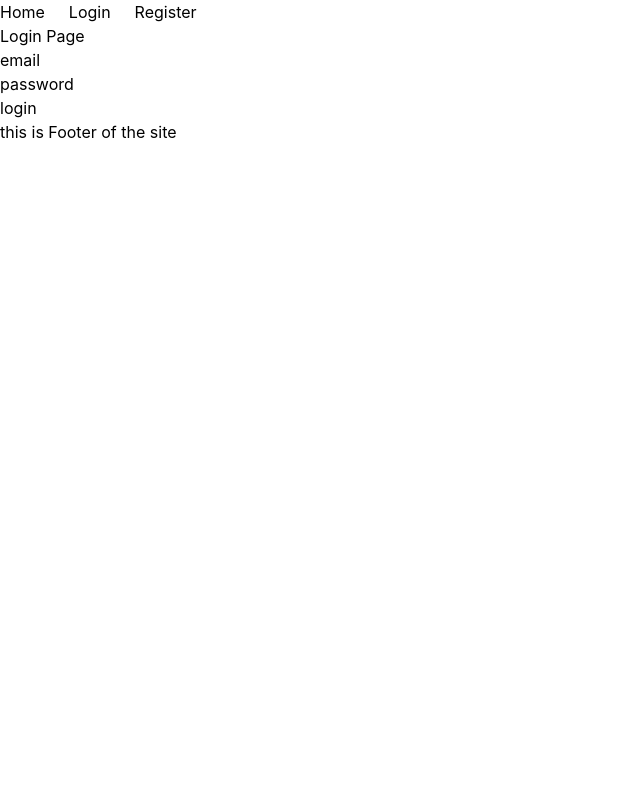
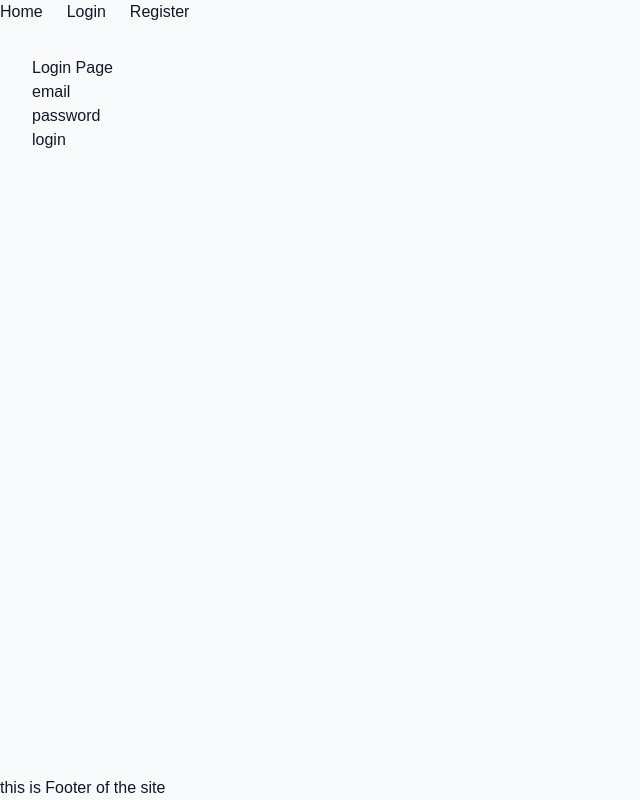
Before and after one commit to EzmarayRahimi/mern-ecommerce-platform, a React (Vite) app in the folder client/: page /login in a window 1280 px wide. Shown: the whole page, without its empty margins (0-640 px from the left). Built offline with nearby package versions, Linux system fonts and the light colour scheme.

Commit message:
style : add global UI styles and layout

```diff
--- a/client/src/index.css
+++ b/client/src/index.css
@@ -1 +1,30 @@
+
+
 @import "tailwindcss";
+
+@import url('https://fonts.googleapis.com/css2?family=Poppins:wght@400;500;600;700&display=swap');
+
+• {
+box-sizing: border-box;
+}
+
+html {
+scroll-behavior: smooth;
+}
+
+body {
+margin: 0;
+font-family: 'Poppins', sans-serif;
+background: #f8fafc;
+color: #111827;
+}
+
+button,
+input,
+select {
+font-family: inherit;
+}
+
+a {
+text-decoration: none;
+}
--- a/client/src/layouts/MainLayout.jsx
+++ b/client/src/layouts/MainLayout.jsx
@@ -1,21 +1,24 @@
 
 import { Outlet } from "react-router-dom";
-import Header from "../components/Header"
-import Footer from "../components/Footer"
+import Header from "../components/Header";
+import Footer from "../components/Footer";
 
+function MainLayout() {
+return (
+<div className="min-h-screen bg-slate-50 flex flex-col">
 
-function MainLayout (){
+<Header />
 
-    return(
-        <>
-        <Header/>
-        <main>
-            <Outlet/>
-        </main>
-        <Footer/>
+<main className="flex-1">
+<div className="max-w-7xl mx-auto px-4 sm:px-6 lg:px-8 py-8">
+<Outlet />
+</div>
+</main>
 
-        </>
-    )
+<Footer />
+
+</div>
+);
 }
 
-export default MainLayout
+export default MainLayout;
```
